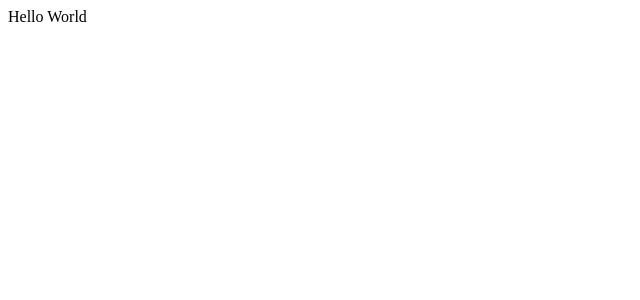
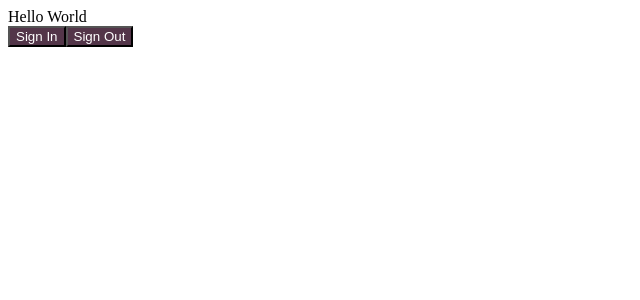
Before and after one commit to tylerdrewwork/Surveasy, a React (Create React App) app in the folder client/: page /signin in a window 1280 px wide. Shown: the top 300 px of the page, without its empty margins (0-640 px from the left). Built offline with nearby package versions, Linux system fonts and the light colour scheme; the HTML template or start-up script is replaced by a standard one.

Commit message:
created a button and styling

```diff
--- a/client/package.json
+++ b/client/package.json
@@ -5,6 +5,7 @@
   "dependencies": {
     "react": "^17.0.1",
     "react-dom": "^17.0.1",
+    "react-router-dom": "^5.2.0",
     "react-scripts": "4.0.1"
   },
   "scripts": {
--- a/client/src/App.js
+++ b/client/src/App.js
@@ -1,8 +1,16 @@
 import React from 'react';
+import { BrowserRouter as Router, Route, Switch } from "react-router-dom";
+import SignIn from "./pages/signin"
 
 function App() {
   return (
+    <Router>
     <div>Hello World</div>
+    <Route exact path="/signin">
+      <SignIn/>
+    </Route>
+    </Router>
+
   );
 }
 
--- a/client/src/components/Button/button.css
+++ b/client/src/components/Button/button.css
@@ -0,0 +1,4 @@
+.btn{
+    background-color : #533549;
+    color : white;
+}
--- a/client/src/components/Button/button.js
+++ b/client/src/components/Button/button.js
@@ -3,8 +3,8 @@ import "./button.css";
 
 function Button(props){
     return(
-        <button>
-            Sign In
+        <button className = "btn">
+            {props.name}
         </button>
     )
 }
--- a/client/src/pages/signin.js
+++ b/client/src/pages/signin.js
@@ -1,2 +1,24 @@
 import React, { useState, useEffect } from "react";
 import Button from "../components/Button/button"
+//import { Link } from "react-router-dom";
+//import { Col, Row, Container } from "../components/Grid";
+//import { List, ListItem } from "../components/List";
+//import { Input, TextArea, FormBtn } from "../components/Form";
+
+function SignIn(){
+
+    return(
+        <div>
+            <Button
+            name = "Sign In">
+
+            </Button>
+            <Button
+            name = "Sign Out">
+
+            </Button>
+        </div>
+    );
+}
+
+export default SignIn
```
Also changed, not shown: 1 other file (tests, documents, lock files or other folders).
